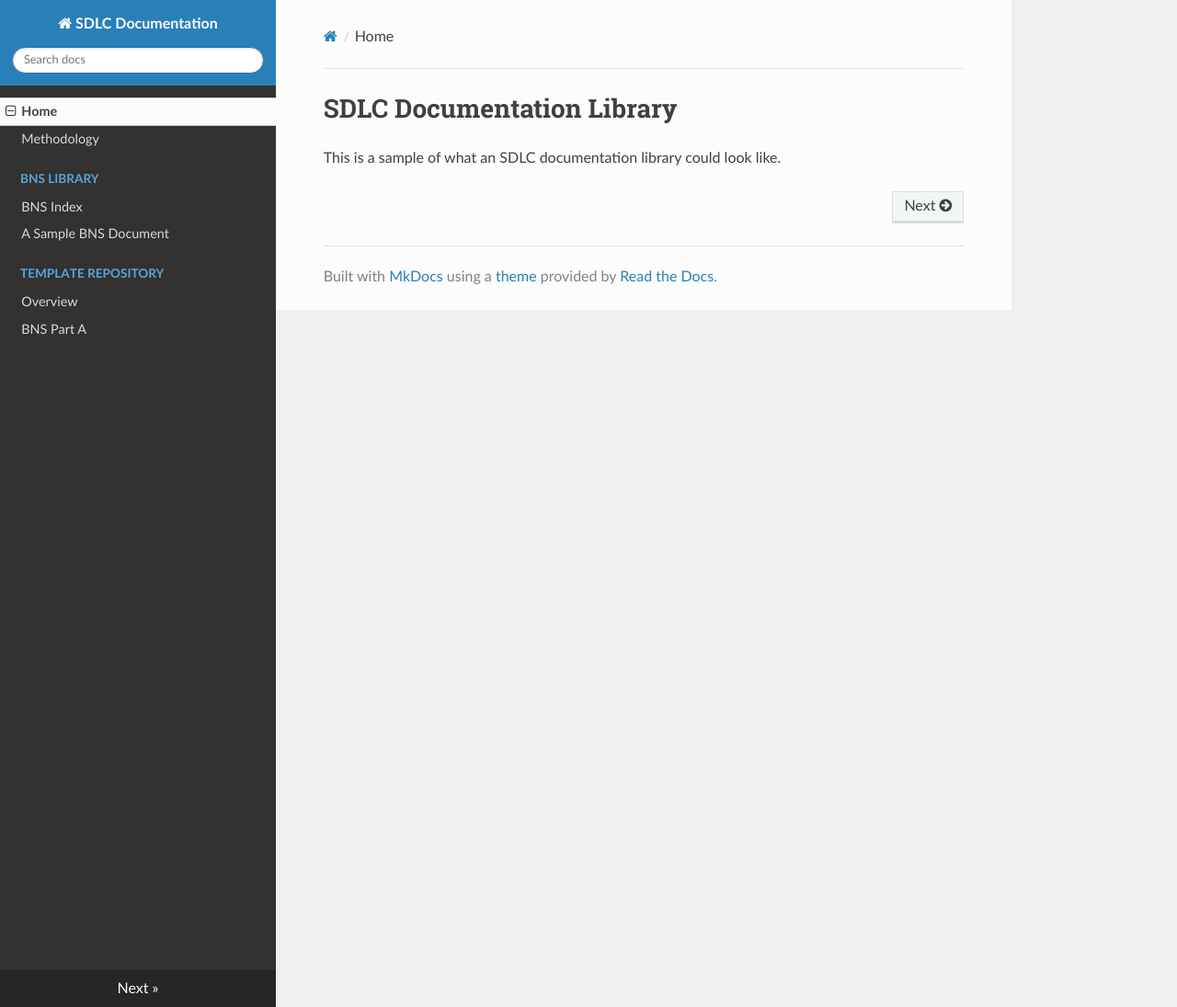
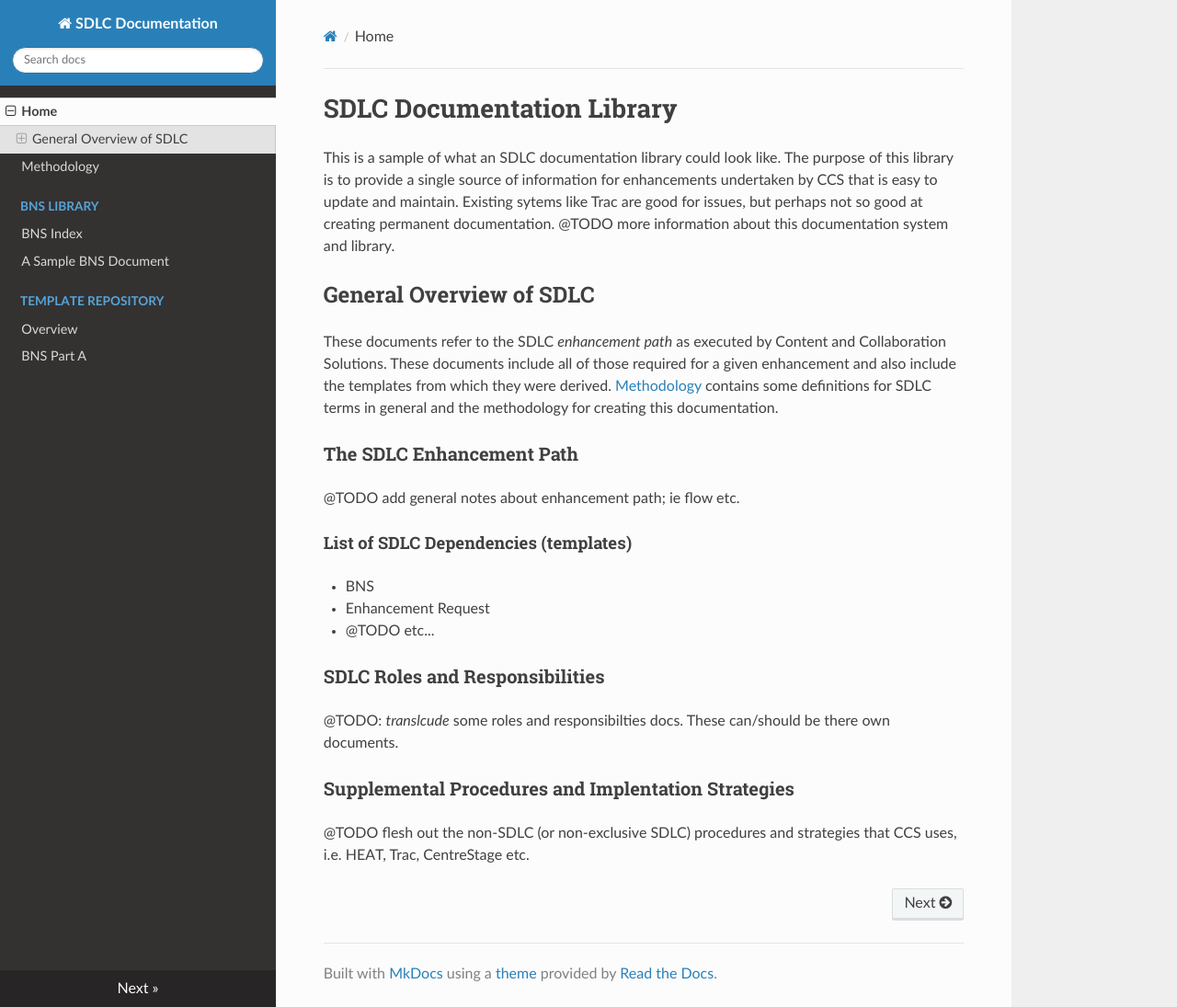
Before and after one commit to YoungElPaso/sample-mkdocs-project, an MkDocs documentation site: the page built from docs/index.md, in a window 1280 px wide and 1095 px high. Shown: the whole window at 92% size. Built offline with MkDocs 1.6.1, drawn with Linux system fonts in a browser that asks for light colours; nearby versions of some CDN libraries; old or Windows-style settings are respelled for this version of MkDocs.

Commit message:
added a bunch of skeleton content for the index and methodology pages

```diff
--- a/docs/index.md
+++ b/docs/index.md
@@ -1,2 +1,23 @@
 # SDLC Documentation Library
-This is a sample of what an SDLC documentation library could look like.
+This is a sample of what an SDLC documentation library could look like. The purpose of this library is to provide a single
+source of information for enhancements undertaken by CCS that is easy to update and maintain.  Existing sytems like Trac are good for issues, but perhaps not so good at creating permanent documentation.
+@TODO more information about this documentation system and library.
+
+## General Overview of SDLC
+These documents refer to the SDLC *enhancement path* as executed by Content and Collaboration
+Solutions.  These documents include all of those required for a given enhancement and also include
+the templates from which they were derived. [Methodology](methodology.md) contains some definitions for SDLC terms in general and the methodology for creating this documentation.
+
+### The SDLC Enhancement Path
+@TODO add general notes about enhancement path; ie flow etc.
+
+#### List of SDLC Dependencies (templates)
+ * BNS
+ * Enhancement Request
+ * @TODO etc...
+
+### SDLC Roles and Responsibilities
+@TODO: *translcude* some roles and responsibilties docs. These can/should be there own documents.
+
+### Supplemental Procedures and Implentation Strategies
+@TODO flesh out the non-SDLC (or non-exclusive SDLC) procedures and strategies that CCS uses, i.e. HEAT, Trac, CentreStage etc.
```
Also changed, not shown: docs/bns/sample-bns.md (+2 -1 lines), docs/methodology.md (+11 -1 lines).
